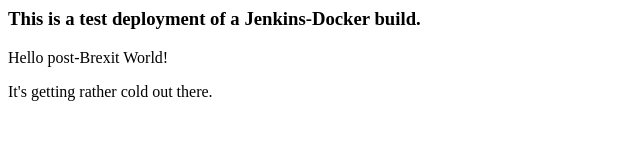
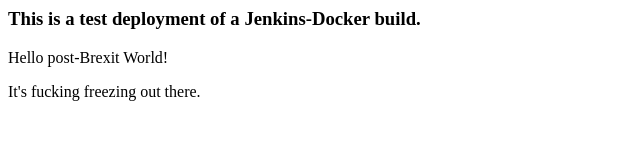
Before and after one commit to lwilts/cd_poc, a plain HTML site: page www/index.html in a window 1280 px wide. Shown: the full height of the page, 0-640 px from the left. Drawn offline with Linux system fonts and the light colour scheme.

Commit message:
Webhook test again

```diff
--- a/www/index.html
+++ b/www/index.html
@@ -4,6 +4,6 @@
     <body>
         <h3>This is a test deployment of a Jenkins-Docker build.</h3>
         <p>Hello post-Brexit World!</p>
-        <p>It's getting rather cold out there.</p>
+        <p>It's fucking freezing out there.</p>
     </body>
 </html>
```
